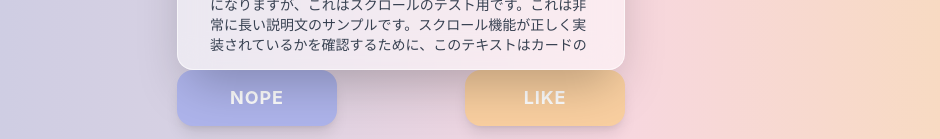
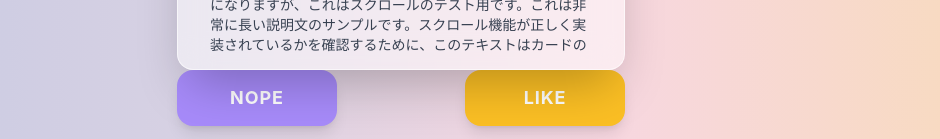
Before and after one commit to yotadata/adult_matching, a Next.js app in the folder frontend/: page / in a window 1280 px wide. Shown: the part 658-797 px from the top of the page, without its empty margins (239-1179 px from the left). Built offline with nearby package versions, Linux system fonts and the light colour scheme.

Commit message:
fix(frontend): ボタンの色をビビッドにし、レイアウトの余白を修正

```diff
--- a/frontend/src/app/page.tsx
+++ b/frontend/src/app/page.tsx
@@ -82,8 +82,8 @@ export default function Home() {
         {activeCard && <ActionButtons
           onSkip={() => triggerSwipe('left')}
           onLike={() => triggerSwipe('right')}
-          nopeColor="#AEB4EB"
-          likeColor="#F9CFA0"
+          nopeColor="#A78BFA"
+          likeColor="#FBBF24"
         />}
       </footer>
     </motion.div>
```
